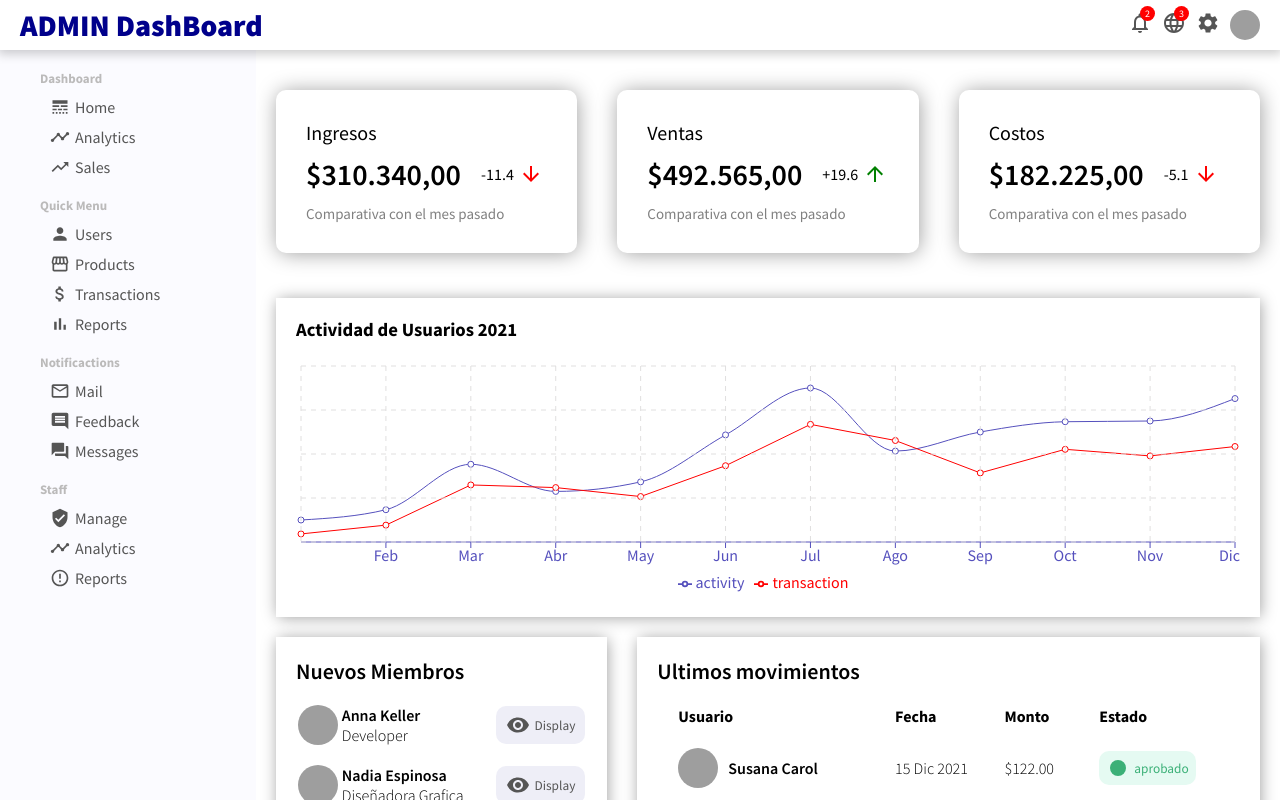
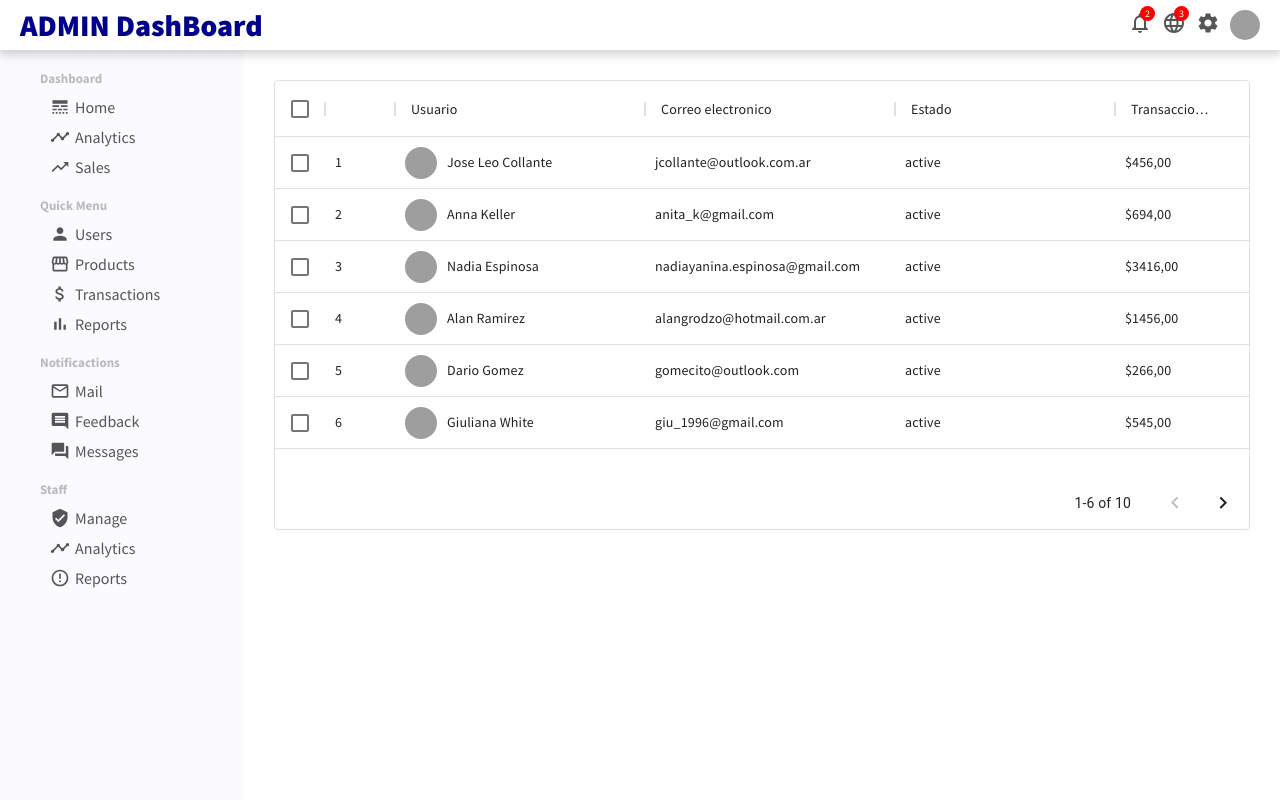
Before and after one commit to jcollante2021/admin.dashboard.app, a React (Create React App) app: page /users in a window 1280 px wide. Shown: the top 800 px of the page. Built offline with nearby package versions, Linux system fonts and the light colour scheme; grey boxes are pictures that could not be loaded.

Commit message:
Agregando data a JSON

```diff
--- a/package.json
+++ b/package.json
@@ -4,12 +4,14 @@
   "private": true,
   "dependencies": {
     "@material-ui/core": "^4.12.3",
+    "@material-ui/data-grid": "^4.0.0-alpha.37",
     "@material-ui/icons": "^4.11.2",
     "@testing-library/jest-dom": "^5.16.1",
     "@testing-library/react": "^12.1.2",
     "@testing-library/user-event": "^13.5.0",
     "react": "^17.0.2",
     "react-dom": "^17.0.2",
+    "react-router-dom": "^6.2.1",
     "react-scripts": "5.0.0",
     "recharts": "^2.1.8",
     "web-vitals": "^2.1.3"
--- a/src/App.js
+++ b/src/App.js
@@ -2,16 +2,21 @@ import Sidebar from "./components/sidebar/Sidebar.jsx";
 import Topbar from "./components/topbar/Topbar.jsx";
 import "./app.css"
 import Home from "./pages/home/Home.jsx";
+import { BrowserRouter as Router, Routes, Route } from "react-router-dom";
+import UserList from "./pages/userList/UserList.jsx";
 
 function App() {
   return (
-    <div>
+    <Router>
       <Topbar/>
       <div className="container">
         <Sidebar/>
-        <Home/>
+          <Routes>
+            <Route exact path="/" element={<Home/>}/>
+            <Route exact path="/users" element={<UserList/>}/>
+          </Routes>
       </div>
-    </div>
+    </Router>
   );
 }
 
--- a/src/activityData.js
+++ b/src/activityData.js
@@ -60,3 +60,86 @@ export const userData = [
         transaction: 651,
     },
 ];
+
+export const userRows = [
+    {
+        id: 1,
+        user: 'Jose Leo Collante',
+        avatar: 'https://placekitten.com/602/602',
+        email: "jcollante@outlook.com.ar",
+        status: "active",
+        transaction: "$456,00"
+    },
+    {
+        id: 2,
+        user: 'Anna Keller',
+        avatar: 'https://placekitten.com/212/200',
+        email: "anita_k@gmail.com",
+        status: "active",
+        transaction: "$694,00"
+    },
+    {
+        id: 3,
+        user: 'Nadia Espinosa',
+        avatar: 'https://placekitten.com/345/201',
+        email: "nadiayanina.espinosa@gmail.com",
+        status: "active",
+        transaction: "$3416,00"
+    },
+    {
+        id: 4,
+        user: 'Alan Ramirez',
+        avatar: 'https://placekitten.com/202/202',
+        email: "alangrodzo@hotmail.com.ar",
+        status: "active",
+        transaction: "$1456,00"
+    },
+    {
+        id: 5,
+        user: 'Dario Gomez',
+        avatar: 'https://placekitten.com/203/203',
+        email: "gomecito@outlook.com",
+        status: "active",
+        transaction: "$266,00"
+    },
+    {
+        id: 6,
+        user: 'Giuliana White',
+        avatar: 'https://placekitten.com/204/204',
+        email: "giu_1996@gmail.com",
+        status: "active",
+        transaction: "$545,00"
+    },
+    {
+        id: 7,
+        user: 'Angela Ribera',
+        avatar: 'https://placekitten.com/205/205',
+        email: "angel.rib.22@outlook.com.ar",
+        status: "active",
+        transaction: "$456,00"
+    },
+    {
+        id: 8,
+        user: 'Patricia Lagraña',
+        avatar: 'https://placekitten.com/268/305',
+        email: "patodeberaza@gmail.com",
+        status: "active",
+        transaction: "$456,00"
+    },
+    {
+        id: 9,
+        user: 'Wanda Coria',
+        avatar: 'https://placekitten.com/96/96',
+        email: "wandita_184956@gmail.com",
+        status: "active",
+        transaction: "$1540,00"
+    },
+    {
+        id: 10,
+        user: 'Agustin del Valle',
+        avatar: 'https://placekitten.com/500/500',
+        email: "delvalle_agustin@gmail.com",
+        status: "active",
+        transaction: "$1256,00"
+    },
+];
--- /dev/null
+++ b/src/pages/userList/UserList.jsx
@@ -0,0 +1,36 @@
+import "./userList.css"
+import { DataGrid } from '@material-ui/data-grid';
+import { DeleteOutline } from "@material-ui/icons";
+import {userRows} from "../../activityData.js"
+
+export default function UserList() {
+    const columns = [
+            { field: 'id', headerName: 'ID', width: 70 },
+            { field: 'user', headerName: 'Usuario', width: 250, renderCell: (params) =>{
+                return(
+                    <div className="userListUser">
+                        <img src={params.row.avatar} alt="Imagen de Perfil" className="userListImg" />
+                        {params.row.user}
+                    </div>
+                )
+            }  },
+            { field: 'email', headerName: 'Correo electronico', width: 250 },
+            { field: 'status', headerName: 'Estado', width: 220 },
+            { field: 'transaction', headerName: 'Transacciones totales', width: 160 },
+            { field: 'actions', headerName: 'Acciones', width: 160, renderCell: (params) =>{
+                return(
+                    <>
+                        <button className="userListEdit">Editar</button>
+                        <DeleteOutline className="userListDelete"/>
+                    </>
+                )
+            }},
+        ];
+
+
+    return (
+        <div className="userList">
+            <DataGrid rows={userRows} disableSelectionOnClick columns={columns} pageSize={6} checkboxSelection disableSelectionOnClick />
+        </div>
+    )
+}
--- /dev/null
+++ b/src/pages/userList/userList.css
@@ -0,0 +1,32 @@
+.userList{
+    flex: 4;
+    margin: 30px;
+    height: 450px;
+}
+
+.userListUser{
+    display: flex;
+    align-items: center;
+}
+
+.userListImg{
+    width: 32px;
+    height: 32px;
+    border-radius: 50%;
+    object-fit: cover;
+    margin-right: 10px;
+}
+
+.userListEdit{
+    border: none;
+    border-radius: 10px;
+    padding: 5px 10px;
+    background-color: #3bb077;
+    color: white;
+    cursor: pointer;
+    margin-right: 20px;
+}
+.userListDelete{
+    color: tomato;
+    cursor: pointer;
+}
```
Also changed, not shown: 1 other file (tests, documents, lock files or other folders).
